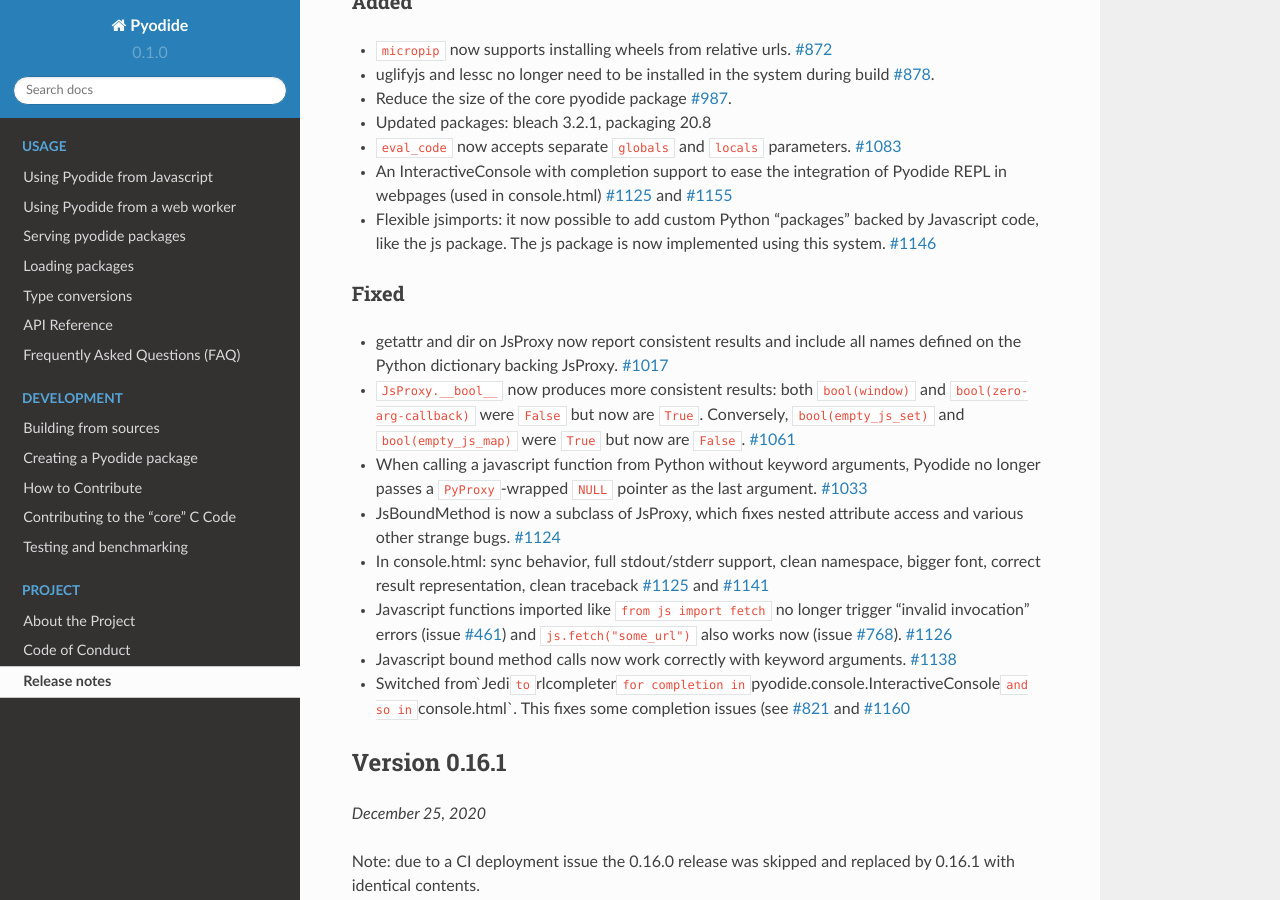
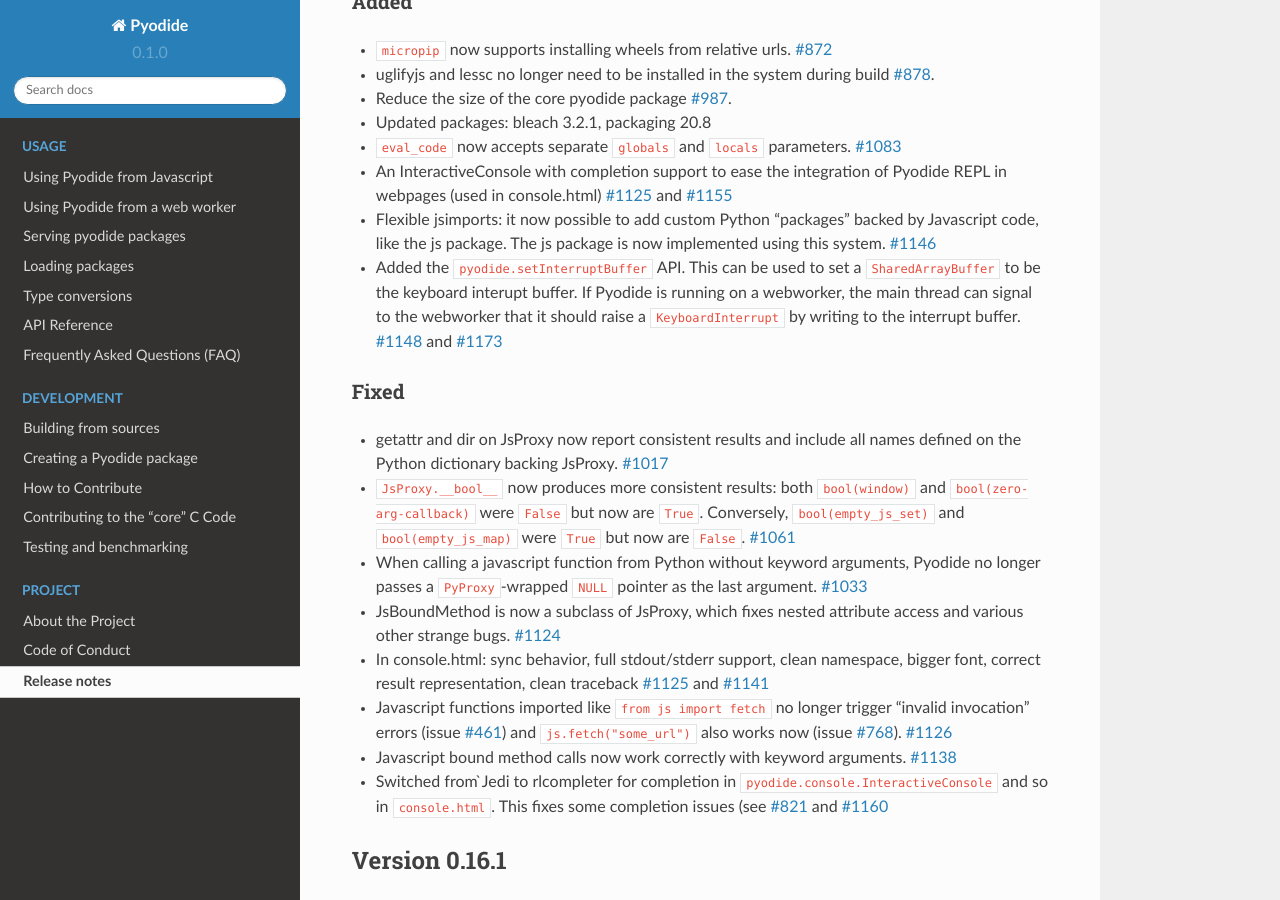
Before and after one commit to pyodide/pyodide, a Sphinx documentation site: the page built from docs/project/changelog.md, in a window 1280 px wide and 900 px high, scrolled down 645 px. Built offline with Sphinx 7.4.7 and the Read the Docs theme 2.0.0, drawn with Linux system fonts in a browser that asks for light colours; the version number is read from the project's files by our own code; some of the changed text lies outside the part shown.

Commit message:
Add setInterruptBuffer to public API, update changelog and docs (#1173)

````diff
--- a/docs/project/changelog.md
+++ b/docs/project/changelog.md
@@ -30,7 +30,8 @@
   automatically logged to the console.
 
 ### Added
-- `micropip` now supports installing wheels from relative urls. [#872](https://github.com/iodide-project/pyodide/pull/872)
+- `micropip` now supports installing wheels from relative urls.
+  [#872](https://github.com/iodide-project/pyodide/pull/872)
 - uglifyjs and lessc no longer need to be installed in the system during build
   [#878](https://github.com/iodide-project/pyodide/pull/878).
 - Reduce the size of the core pyodide package
@@ -39,22 +40,51 @@
 - `eval_code` now accepts separate `globals` and `locals` parameters.
   [#1083](https://github.com/iodide-project/pyodide/pull/1083)
 - An InteractiveConsole with completion support to ease the integration
-  of Pyodide REPL in webpages (used in console.html) [#1125](https://github.com/iodide-project/pyodide/pull/1125) and [#1155](https://github.com/iodide-project/pyodide/pull/1155)
-- Flexible jsimports: it now possible to add custom Python "packages" backed by Javascript code, like the js package.
-  The js package is now implemented using this system. [#1146](https://github.com/iodide-project/pyodide/pull/1146)
+  of Pyodide REPL in webpages (used in console.html)
+  [#1125](https://github.com/iodide-project/pyodide/pull/1125) and
+  [#1155](https://github.com/iodide-project/pyodide/pull/1155)
+- Flexible jsimports: it now possible to add custom Python "packages" backed by
+  Javascript code, like the js package.  The js package is now implemented
+  using this system.
+  [#1146](https://github.com/iodide-project/pyodide/pull/1146)
+- Added the `pyodide.setInterruptBuffer` API. This can be used to set a
+  `SharedArrayBuffer` to be the keyboard interupt buffer. If Pyodide is running
+  on a webworker, the main thread can signal to the webworker that it should
+  raise a `KeyboardInterrupt` by writing to the interrupt buffer.
+  [#1148](https://github.com/iodide-project/pyodide/pull/1148) and
+  [#1173](https://github.com/iodide-project/pyodide/pull/1173)
 
 ### Fixed
-- getattr and dir on JsProxy now report consistent results and include all names defined on the Python dictionary backing JsProxy. [#1017](https://github.com/iodide-project/pyodide/pull/1017)
-- `JsProxy.__bool__` now produces more consistent results: both `bool(window)` and `bool(zero-arg-callback)` were `False` but now are `True`. Conversely, `bool(empty_js_set)` and `bool(empty_js_map)` were `True` but now are `False`. [#1061](https://github.com/iodide-project/pyodide/pull/1061)
-- When calling a javascript function from Python without keyword arguments, Pyodide no longer passes a `PyProxy`-wrapped `NULL` pointer as the last argument.
-[#1033](https://github.com/iodide-project/pyodide/pull/1033)
-- JsBoundMethod is now a subclass of JsProxy, which fixes nested attribute access and various other strange bugs.
+- getattr and dir on JsProxy now report consistent results and include all
+  names defined on the Python dictionary backing JsProxy.
+  [#1017](https://github.com/iodide-project/pyodide/pull/1017)
+- `JsProxy.__bool__` now produces more consistent results: both `bool(window)`
+  and `bool(zero-arg-callback)` were `False` but now are `True`. Conversely,
+  `bool(empty_js_set)` and `bool(empty_js_map)` were `True` but now are `False`.
+  [#1061](https://github.com/iodide-project/pyodide/pull/1061)
+- When calling a javascript function from Python without keyword arguments,
+  Pyodide no longer passes a `PyProxy`-wrapped `NULL` pointer as the last
+  argument. [#1033](https://github.com/iodide-project/pyodide/pull/1033)
+- JsBoundMethod is now a subclass of JsProxy, which fixes nested attribute
+  access and various other strange bugs.
   [#1124](https://github.com/iodide-project/pyodide/pull/1124)
-- In console.html: sync behavior, full stdout/stderr support, clean namespace, bigger font, correct result representation, clean traceback [#1125](https://github.com/iodide-project/pyodide/pull/1125) and [#1141](https://github.com/iodide-project/pyodide/pull/1141)
-- Javascript functions imported like `from js import fetch` no longer trigger "invalid invocation" errors (issue [#461](https://github.com/iodide-project/pyodide/issues/461)) and `js.fetch("some_url")` also works now (issue [#768](https://github.com/iodide-project/pyodide/issues/461)).
-[#1126](https://github.com/iodide-project/pyodide/pull/1126)
-- Javascript bound method calls now work correctly with keyword arguments. [#1138](https://github.com/iodide-project/pyodide/pull/1138)
-- Switched from ̀Jedi` to `rlcompleter` for completion in `pyodide.console.InteractiveConsole` and so in `console.html`. This fixes some completion issues (see [#821](https://github.com/iodide-project/pyodide/issues/821) and [#1160](https://github.com/iodide-project/pyodide/issues/821)
+- In console.html: sync behavior, full stdout/stderr support, clean namespace,
+  bigger font, correct result representation, clean traceback
+  [#1125](https://github.com/iodide-project/pyodide/pull/1125) and
+  [#1141](https://github.com/iodide-project/pyodide/pull/1141)
+- Javascript functions imported like `from js import fetch` no longer trigger
+  "invalid invocation" errors (issue
+  [#461](https://github.com/iodide-project/pyodide/issues/461)) and
+  `js.fetch("some_url")` also works now (issue
+  [#768](https://github.com/iodide-project/pyodide/issues/461)).
+  [#1126](https://github.com/iodide-project/pyodide/pull/1126)
+- Javascript bound method calls now work correctly with keyword arguments.
+  [#1138](https://github.com/iodide-project/pyodide/pull/1138)
+- Switched from ̀Jedi to rlcompleter for completion in
+  `pyodide.console.InteractiveConsole` and so in `console.html`. This fixes
+  some completion issues (see
+  [#821](https://github.com/iodide-project/pyodide/issues/821) and
+  [#1160](https://github.com/iodide-project/pyodide/issues/821)
 
 ## Version 0.16.1
 *December 25, 2020*
@@ -73,16 +103,16 @@
 
 - Pyodide includes CPython 3.8.2
   [#712](https://github.com/iodide-project/pyodide/pull/712)
-- ENH Patches for the threading module were removed in all packages.
-  Importing the module, and a subset of functionality (e.g. locks) works,
-  while starting a new thread will produce an exception, as expected.
-  [#796](https://github.com/iodide-project/pyodide/pull/796). See
-  [#237](https://github.com/iodide-project/pyodide/pull/237) for the current
+- ENH Patches for the threading module were removed in all packages. Importing
+  the module, and a subset of functionality (e.g. locks) works, while starting
+  a new thread will produce an exception, as expected.
+  [#796](https://github.com/iodide-project/pyodide/pull/796).
+  See [#237](https://github.com/iodide-project/pyodide/pull/237) for the current
   status of the threading support.
 - ENH The multiprocessing module is now included, and will not fail at import,
-  thus avoiding the necessity to patch included packages. Starting a new process
-  will produce an exception due to the limitation of the WebAssembly VM  with
-  the following message: `Resource temporarily unavailable`
+  thus avoiding the necessity to patch included packages. Starting a new
+  process will produce an exception due to the limitation of the WebAssembly VM
+  with the following message: `Resource temporarily unavailable`
   [#796](https://github.com/iodide-project/pyodide/pull/796).
 
 ### Python / JS type conversions
@@ -102,8 +132,8 @@
   [#846](https://github.com/iodide-project/pyodide/pull/846).
 - Suppress REPL results returned by `pyodide.eval_code` by adding a semicolon
   [#876](https://github.com/iodide-project/pyodide/pull/876).
-- Enable monkey patching of `eval_code` and `find_imports` to customize behavior
-  of `runPython` and `runPythonAsync`
+- Enable monkey patching of `eval_code` and `find_imports` to customize
+  behavior of `runPython` and `runPythonAsync`
   [#941](https://github.com/iodide-project/pyodide/pull/941).
 
 ### Build system
@@ -119,17 +149,17 @@
   [#830](https://github.com/iodide-project/pyodide/pull/830)
 - FIX Infer package tarball directory from source url
   [#687](https://github.com/iodide-project/pyodide/pull/687)
-- Updated to emscripten 1.38.44 and binaryen v86
-  (see related [commits](https://github.com/iodide-project/pyodide/search?q=emscripten&type=commits))
+- Updated to emscripten 1.38.44 and binaryen v86 (see related
+  [commits](https://github.com/iodide-project/pyodide/search?q=emscripten&type=commits))
 - Updated default `--ldflags` argument to `pyodide_build` scripts to equal what
   pyodide actually uses.
   [#817](https://github.com/iodide-project/pyodide/pull/480)
 - Replace C lz4 implementation with the (upstream) Javascript implementation.
   [#851](https://github.com/iodide-project/pyodide/pull/851)
 - Pyodide deployment URL can now be specified with the `PYODIDE_BASE_URL`
-  environment variable during build. The `pyodide_dev.js` is no longer distributed.
-  To get an equivalent behavior with `pyodide.js`, set,
-  ```
+  environment variable during build. The `pyodide_dev.js` is no longer
+  distributed. To get an equivalent behavior with `pyodide.js`, set
+  ```javascript
   window.languagePluginUrl = './';
   ```
   before loading it.
@@ -142,9 +172,9 @@
 
 ### Other improvements
 
-- Modifiy MEMFS timestamp handling to support better caching. This in particular allows to
-  import newly created python modules without invalidating import caches
-  [#893](https://github.com/iodide-project/pyodide/pull/893)
+- Modifiy MEMFS timestamp handling to support better caching. This in
+  particular allows to import newly created python modules without invalidating
+  import caches [#893](https://github.com/iodide-project/pyodide/pull/893)
 
 ### Packages
 - New packages: freesasa, lxml, python-sat, traits, astropy, pillow,
@@ -181,15 +211,17 @@
 - micropip no longer uses a CORS proxy to install pure Python packages from
   PyPi. Packages are now installed from PyPi directly.
 - micropip can now be used from web workers.
-- Adds support for installing pure Python wheels from arbitrary URLs with micropip.
+- Adds support for installing pure Python wheels from arbitrary URLs with
+  micropip.
 - The CDN URL for pyodide changed to
   https://pyodide-cdn2.iodide.io/v0.15.0/full/pyodide.js
-  It now supports versioning and should provide faster downloads. The latest release
-  can be accessed via `https://pyodide-cdn2.iodide.io/latest/full/`
+  It now supports versioning and should provide faster downloads.
+  The latest release can be accessed via
+  https://pyodide-cdn2.iodide.io/latest/full/
 - Adds `messageCallback` and `errorCallback` to
   {ref}`pyodide.loadPackage <js_api_pyodide_loadPackage>`.
-- Reduces the initial memory footprint (`TOTAL_MEMORY`) from 1 GiB to 5 MiB. More
-  memory will be allocated as needed.
+- Reduces the initial memory footprint (`TOTAL_MEMORY`) from 1 GiB to 5 MiB.
+  More memory will be allocated as needed.
 - When building from source, only a subset of packages can be built by setting
   the `PYODIDE_PACKAGES` environment variable. See
   {ref}`partial builds documentation <partial-builds>` for more details.
@@ -231,8 +263,8 @@
 
 - Calling `dir()` in Python on a JavaScript proxy now works.
 
-- Passing an `ArrayBuffer` from Javascript to Python now correctly creates
-  a `memoryview` object.
+- Passing an `ArrayBuffer` from Javascript to Python now correctly creates a
+  `memoryview` object.
 
 - Pyodide now works on Safari.
 
@@ -248,8 +280,8 @@
 
 **Developer improvements:**
 
-- The `mkpkg` command will now select an appropriate archive to use, rather than
-  just using the first.
+- The `mkpkg` command will now select an appropriate archive to use, rather
+  than just using the first.
 
 - The included version of emscripten has been upgraded to 1.38.30 (plus a
   bugfix).
````
Also changed, not shown: docs/usage/api-reference.md (+1 -0 lines), docs/usage/js-api/pyodide.setInterruptBuffer.md (added, +19 -0 lines), 1 other file.
